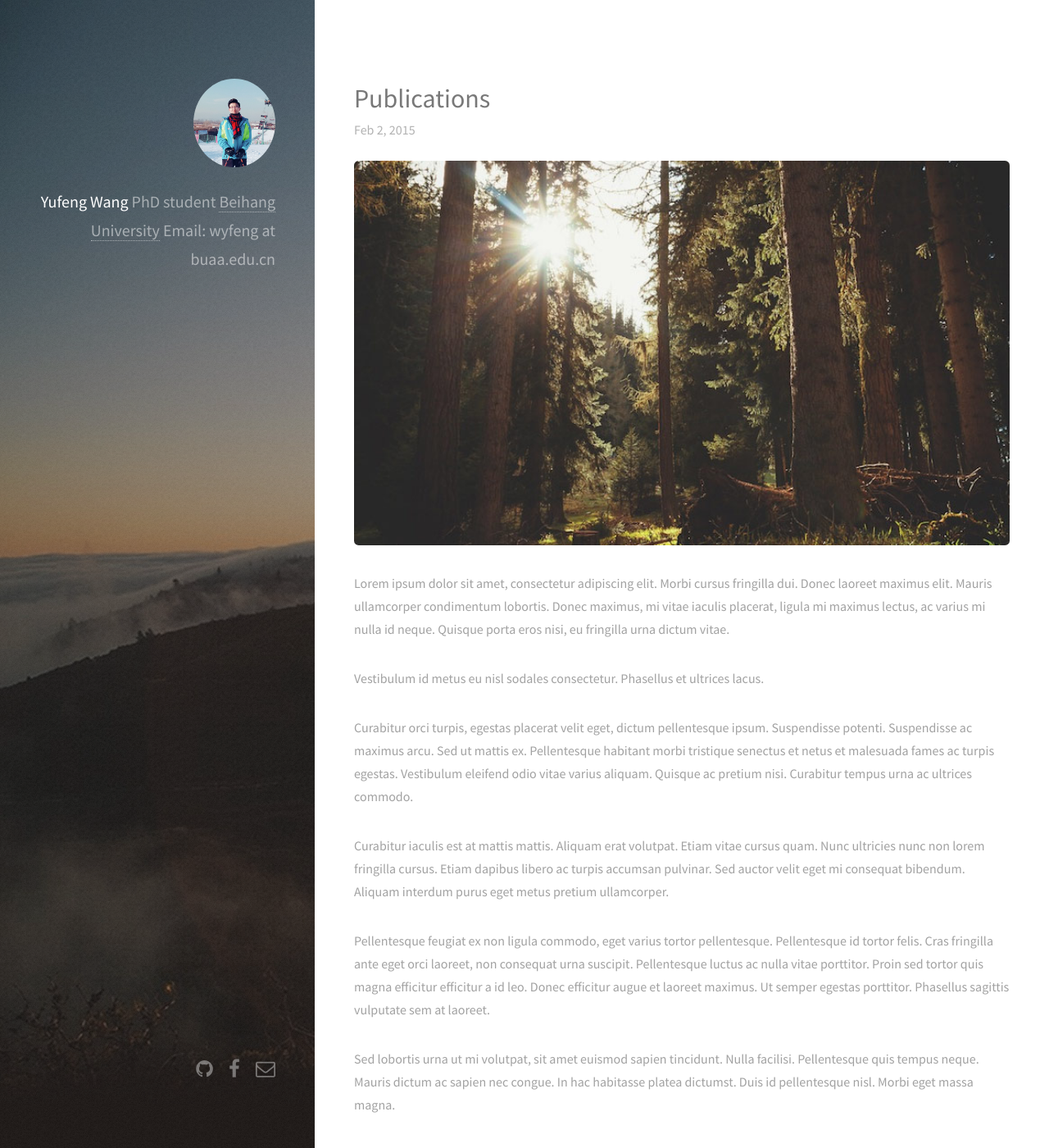
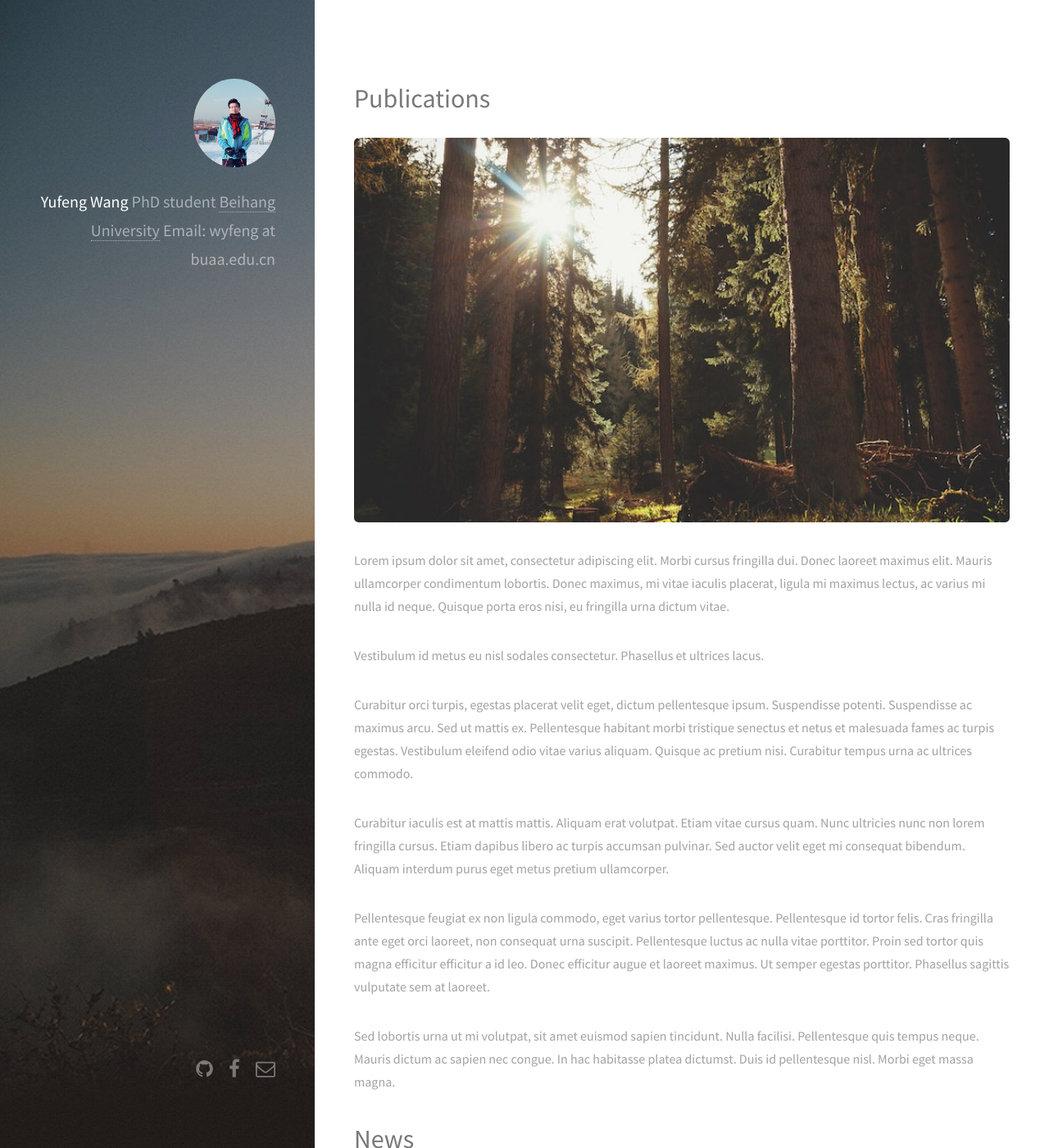
Before and after one commit to wyfeng1020/wyfeng1020.github.io, a Jekyll site: the page built from index.html, in a window 1280 px wide and 1400 px high. Shown: the whole window at 82% size. Built offline with Jekyll 4.4.1, drawn with Linux system fonts in a browser that asks for light colours; nearby versions of some CDN libraries; some of the changed text lies outside the part shown.

Commit message:
Update index.html

```diff
--- a/index.html
+++ b/index.html
@@ -6,7 +6,7 @@
     {% for post in site.posts %}
       <header>
         <h1>{{ post.title }}</h1>
-        <p class="post-meta">{{ post.date | date: "%b %-d, %Y" }}{% if post.author %} • {{ post.author }}{% endif %}{% if page.meta %} • {{ page.meta }}{% endif %}</p>
+        <p class="post-meta">{% if post.author %} • {{ post.author }}{% endif %}{% if page.meta %} • {{ page.meta }}{% endif %}</p>
       </header>
       <section>
         {{ post.content }}
```
